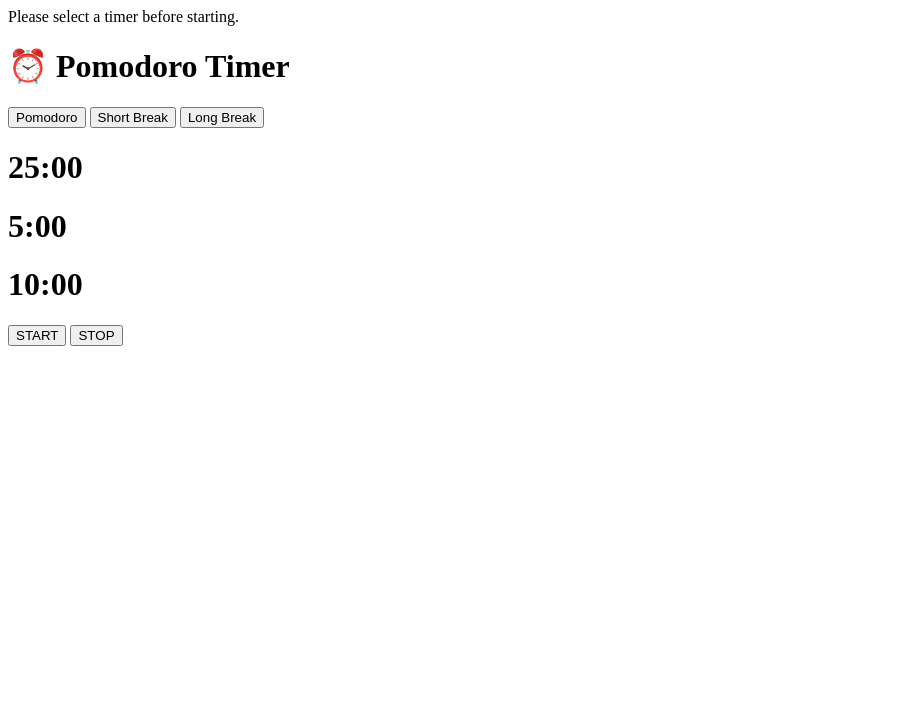
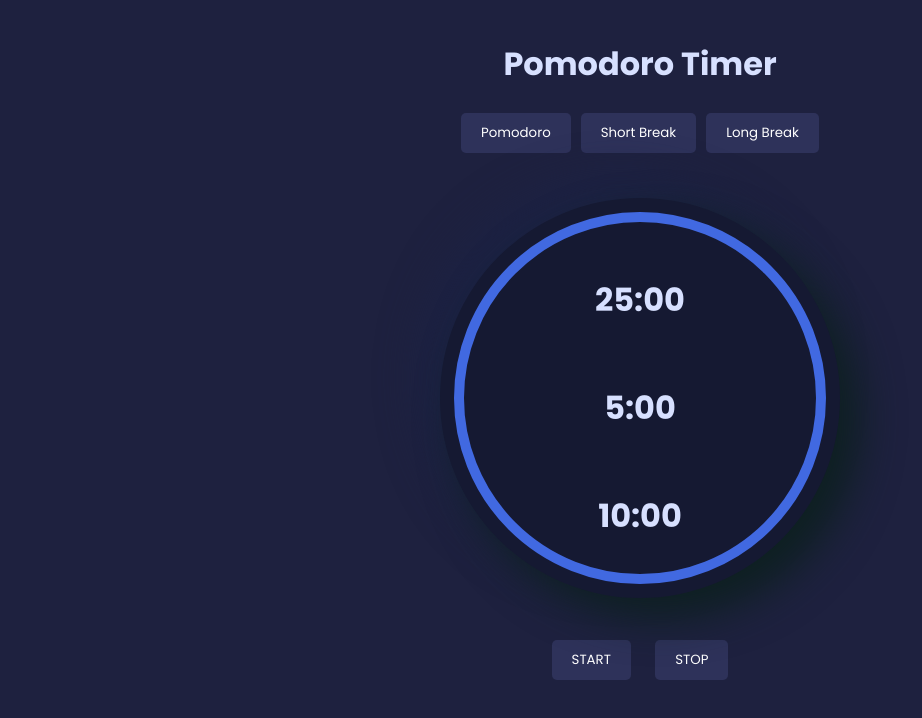
Before and after one commit to JustLucasDev/Pomodoro-Focus-Timer, a plain HTML site: page index.html in a window 1280 px wide. Shown: the whole page, without its empty margins (0-922 px from the left). Drawn offline with Linux system fonts and the light colour scheme.

Commit message:
Add CSS Styling

```diff
--- a/index.html
+++ b/index.html
@@ -14,7 +14,7 @@
 
   <div class="container">
     <div class="timer">
-      <h1> ⏰ Pomodoro Timer</h1>
+      <h1> Pomodoro Timer</h1>
 
       <div class="button-container">
         <button class="button" id="pomodoro-session">
--- a/style.css
+++ b/style.css
@@ -0,0 +1,143 @@
+@import url('https://fonts.googleapis.com/css2?family=Poppins:ital,wght@0,100;0,200;0,300;0,400;0,500;0,600;0,700;0,800;0,900;1,100;1,200;1,300;1,400;1,500;1,600;1,700;1,800;1,900&display=swap');
+
+* {
+  margin: 0;
+  padding: 0;
+  box-sizing: border-box;
+  font-family: "Poppins", sans-serif;
+}
+
+body {
+  background-color: #1e213f;
+  color: #d7e0ff;
+}
+
+.container {
+  text-align: center;
+  width: 100%;
+  padding: 10px 0;
+
+}
+
+.timer {
+  display: inline-block;
+  padding: 10px;
+  width: 600px;
+  box-sizing: border-box;
+}
+
+main {
+  width: 25rem;
+  height: 25rem;
+  border-radius: 50%;
+  text-align: center;
+  margin: 0 auto;
+  margin-bottom: 2rem;
+}
+
+h1 {
+  font-size: 2rem;
+  margin: 20px auto;
+}
+
+.button-container {
+  margin-top: 20px;
+  display: flex;
+  justify-content: center;
+}
+
+.pomodoro {
+  display: flex;
+  flex-direction: column;
+  justify-content: center;
+  align-items: center;
+  width: 100%;
+  height: 100%;
+  position: relative;
+  margin: 2.5rem 0;
+  text-align: center;
+  border-radius: 50%;
+  background: #151932;
+  box-shadow: 20px 20px 42px #0e2021, -20px -20px 42px #1c2244;
+}
+
+.pomodoro::before {
+  content: "";
+  position: absolute;
+  border: 10px solid royalblue;
+  border-radius: 50%;
+  width: 22rem;
+  height: 22rem;
+}
+
+
+
+.time {
+  font-family: 5rem !important;
+  margin: 20px auto;
+}
+
+.button-container {
+  margin-top: 20px;
+  display: flex;
+  justify-content: center;
+
+}
+
+.button {
+  background-color: #2e325a;
+  color: #fff;
+  border: none;
+  border-radius: 5px;
+  padding: 10px 20px;
+  margin: 5px;
+  cursor: pointer;
+  transition: all .2s ease-in;
+}
+
+.button.active, .button:hover {
+  background-color: #020323;
+}
+
+.hiden {
+  display: block;
+}
+
+.timer-display {
+  font-size: 5em;
+  margin-top: 20px;
+  font-weight: bold;
+}
+
+.buttons {
+  margin-top: 20px;
+}
+
+#start, #stop {
+  background-color: #2e325a;
+  color: #fff;
+  border: none;
+  border-radius: 5px;
+  padding: 10px 20px;
+  margin: 10px;
+  cursor: pointer;
+  transition: all .2s ease-in;
+}
+
+#stop:hover {
+  background-color: tomato;
+}
+
+#start:hover {
+  background-color: #219e52;
+}
+
+#timer-message {
+  color: white;
+  background-color: tomato;
+  display: none;
+  padding: 5rem;
+  font-size: 1rem;
+  text-align: center;
+  border-radius: 1rem;
+}
```
